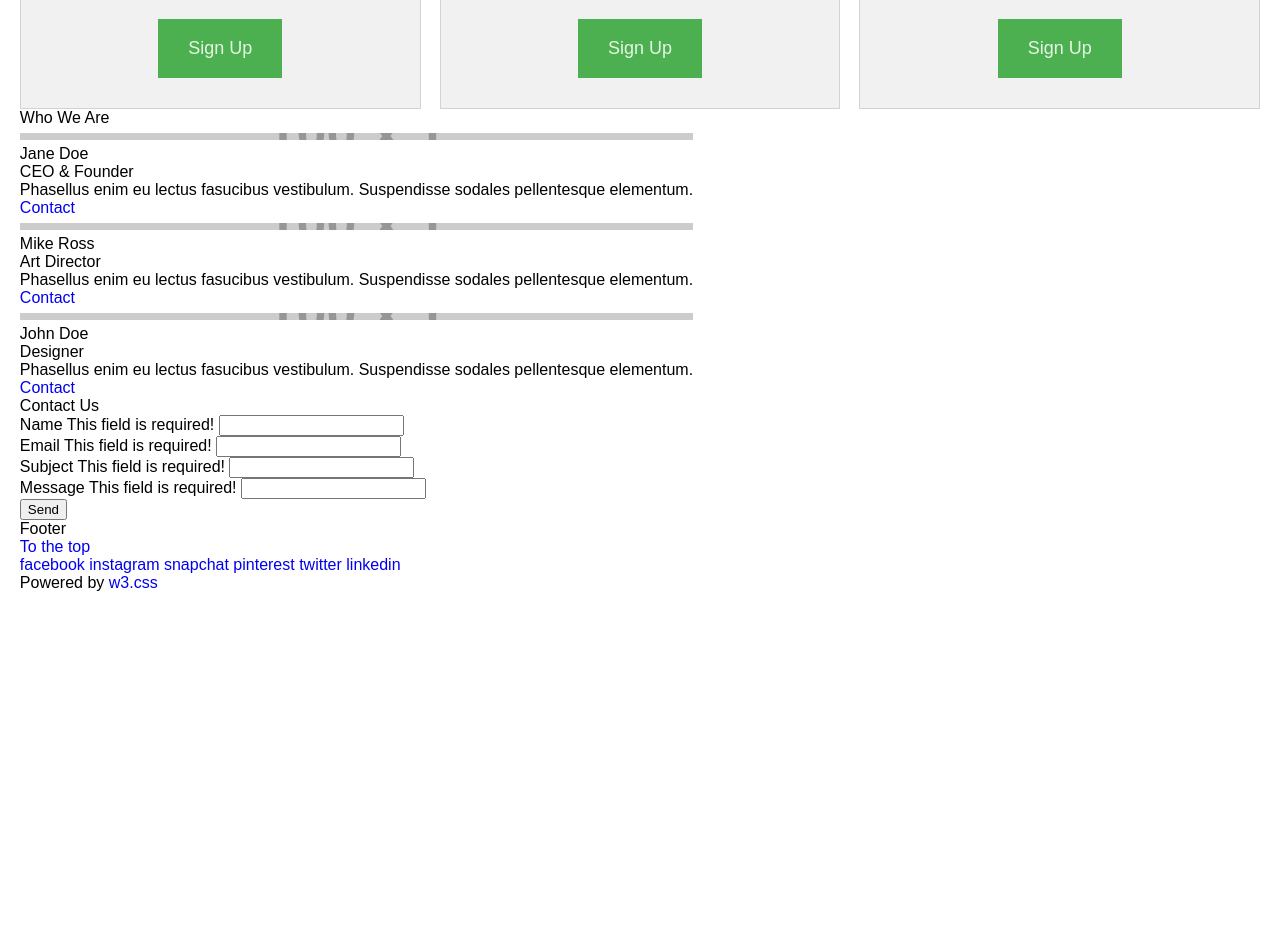
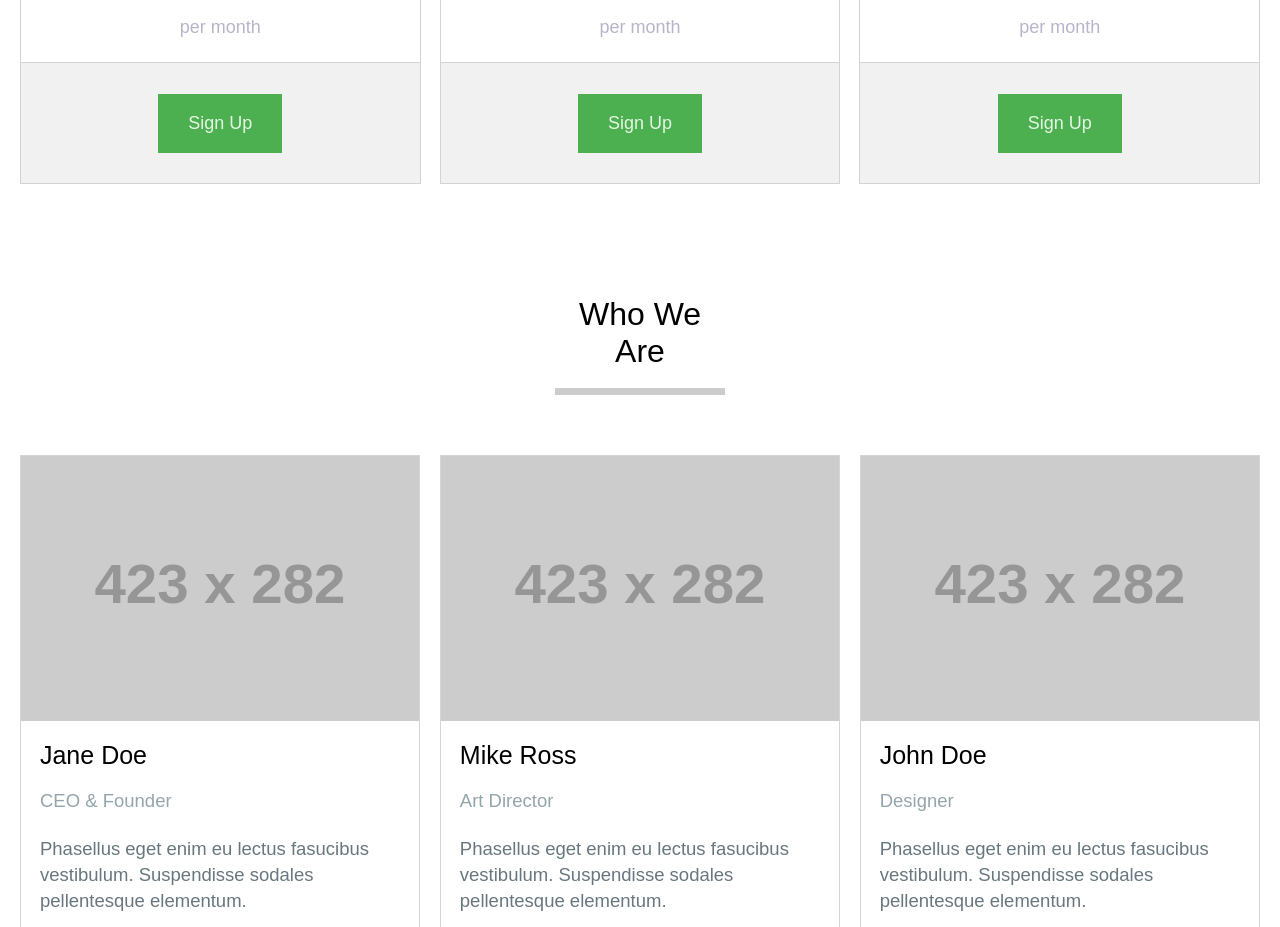
Before and after one commit to Abhijeet-Portfolio/marketing-template, a plain HTML site: page index.html in a window 1280 px wide. Shown: the part 2213-3140 px from the top of the page. Before the commit the page ends 2805 px from the top, so only its background shows below. Drawn offline with Linux system fonts and the light colour scheme; placeholder pictures from the web are drawn by us.

Commit message:
we-are section css done

```diff
--- a/assets/css/style.css
+++ b/assets/css/style.css
@@ -244,7 +244,7 @@ header span::after {
 }
 
 .plans {
-  margin-top: 30px;
+  margin: 105px 0 112px;
   display: flex;
   justify-content: space-between;
 }
@@ -303,6 +303,61 @@ header span::after {
 
 /* pricing-plans section end */
 
+/* we-are section start */
+
+.we-are h2 {
+  width: 13.7%;
+  padding-bottom: 18px;
+  border-bottom: 7px solid #cccccc;
+  margin: 0 auto 60px;
+  font-size: 32px;
+  font-weight: 500;
+  text-align: center;
+}
+
+.we-are ul {
+  display: flex;
+  justify-content: space-between;
+}
+
+.we-are li {
+  box-sizing: border-box;
+  width: 32.3%;
+  border: 1px solid #d5d5d5;
+}
+
+.we-are h3 {
+  padding: 20px 4.8% 0;
+  font-size: 25px;
+}
+
+.we-are span {
+  padding: 20px 4.8% 14px;
+  display: block;
+  color: #94a5ac;
+  font-size: 18.5px;
+}
+
+.we-are p {
+  padding: 10px 4.8%;
+  color: #68777f;
+  font-size: 18.5px;
+  line-height: 1.4;
+}
+
+.we-are a {
+  box-sizing: border-box;
+  padding: 13px 0;
+  margin: 10px 4.8% 19px;
+  display: block;
+  text-align: center;
+  background-color: #f1f1f1;
+  color: #132d34;
+  font-size: 20px;
+}
+
+/* we-are section end */
+
 /*=================================
   main styling ends here
 =================================*/
--- a/index.html
+++ b/index.html
@@ -140,24 +140,24 @@
           <h2>Who We Are</h2>
           <ul>
             <li>
-              <figure><img src="https://via.placeholder.com/100/0000FF/808080?Text=Jane-Doe" alt="Jane Doe"></figure>
+              <figure><img src="https://via.placeholder.com/423x282?text=Jane-Doe" alt="Jane Doe"></figure>
               <h3>Jane Doe</h3>
               <span>CEO & Founder</span>
-              <p>Phasellus enim eu lectus fasucibus vestibulum. Suspendisse sodales pellentesque elementum.</p>
+              <p>Phasellus eget enim eu lectus fasucibus vestibulum. Suspendisse sodales pellentesque elementum.</p>
               <a href="#FIXME" title="contact">Contact</a>
             </li>
             <li>
-              <figure><img src="https://via.placeholder.com/100/0000FF/808080?Text=Mike-Rose" alt="Mike Ross"></figure>
+              <figure><img src="https://via.placeholder.com/423x282?text=Mike-Rose" alt="Mike Ross"></figure>
               <h3>Mike Ross</h3>
               <span>Art Director</span>
-              <p>Phasellus enim eu lectus fasucibus vestibulum. Suspendisse sodales pellentesque elementum.</p>
+              <p>Phasellus eget enim eu lectus fasucibus vestibulum. Suspendisse sodales pellentesque elementum.</p>
               <a href="#FIXME" title="contact">Contact</a>
             </li>
             <li>
-              <figure><img src="https://via.placeholder.com/100/0000FF/808080?Text=John-Doe" alt="John Doe"></figure>
+              <figure><img src="https://via.placeholder.com/423x282?text=John-Doe" alt="John Doe"></figure>
               <h3>John Doe</h3>
               <span>Designer</span>
-              <p>Phasellus enim eu lectus fasucibus vestibulum. Suspendisse sodales pellentesque elementum.</p>
+              <p>Phasellus eget enim eu lectus fasucibus vestibulum. Suspendisse sodales pellentesque elementum.</p>
               <a href="#FIXME" title="contact">Contact</a>
             </li>
           </ul>
```
